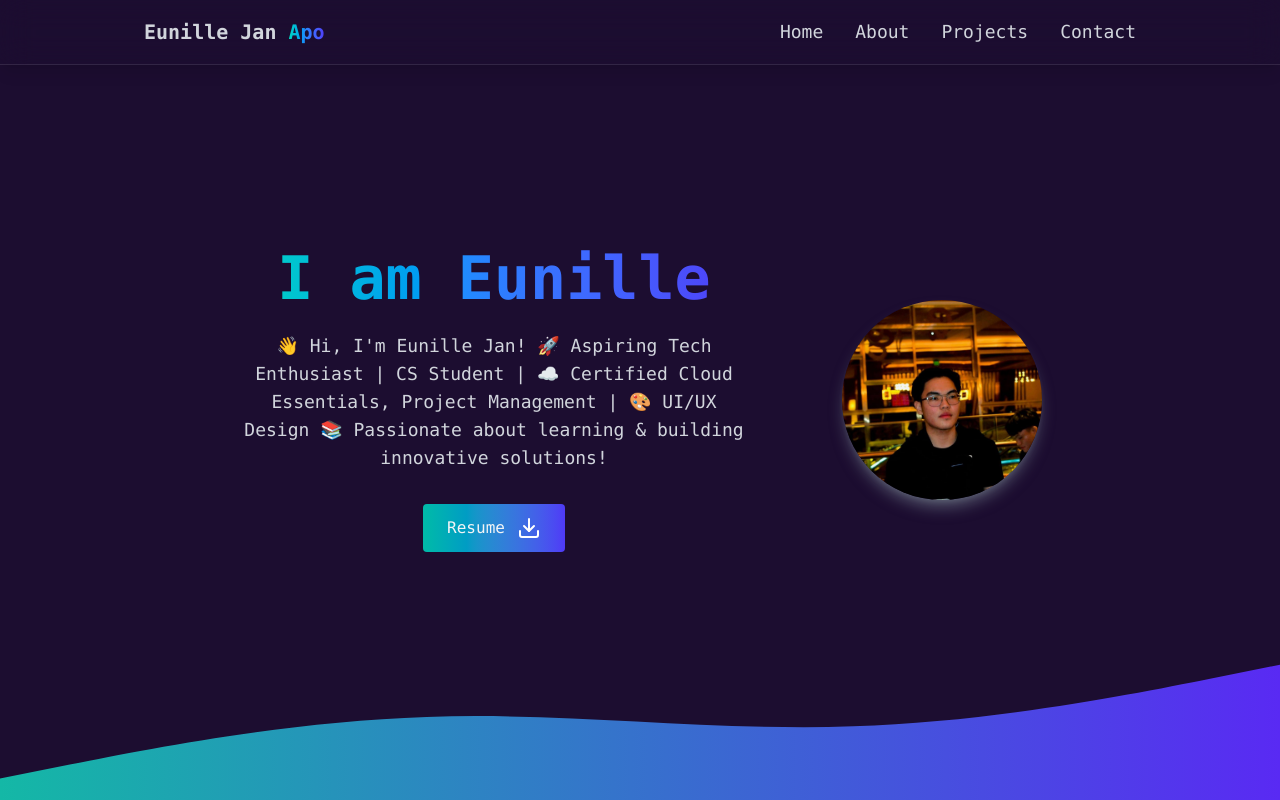
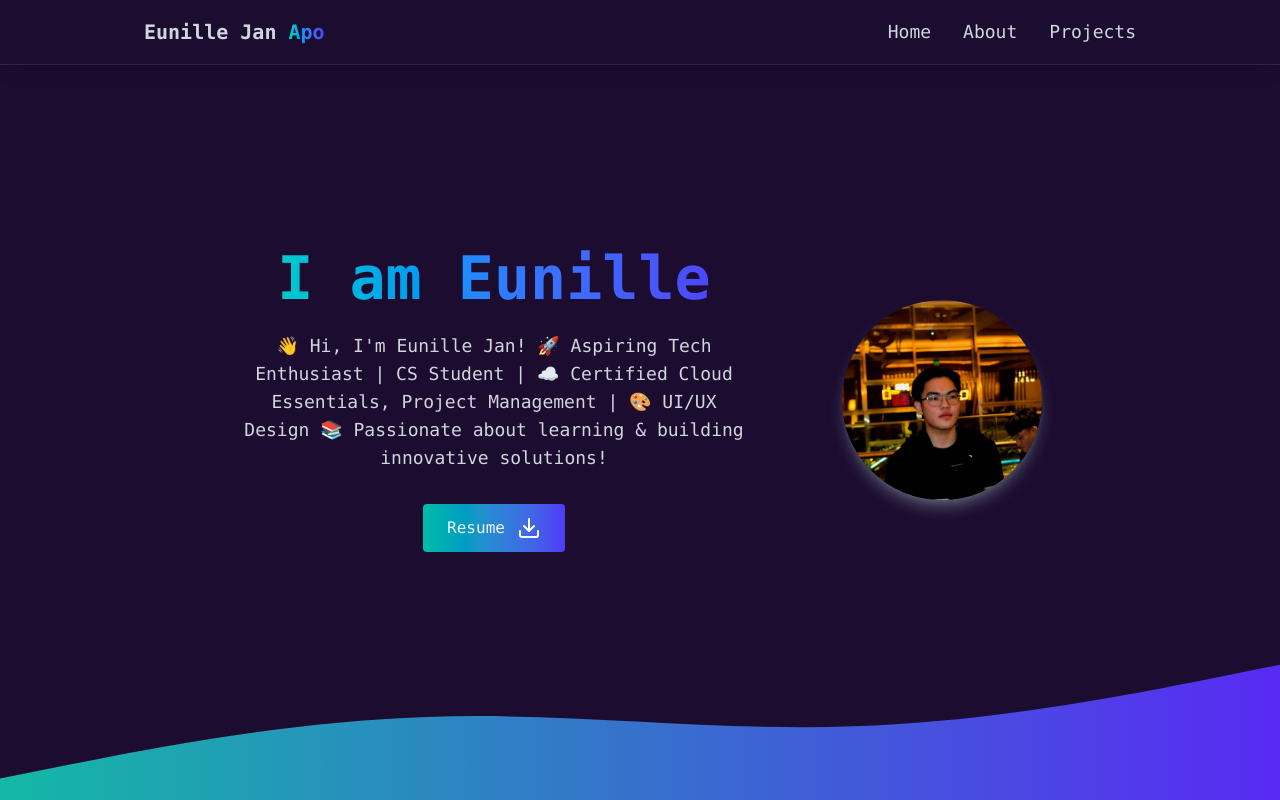
Before and after one commit to eunille/Portfolio, a React (Vite) app: page / in a window 1280 px wide. Shown: the top 800 px of the page. Built offline with nearby package versions, Linux system fonts and the light colour scheme.

Commit message:
Fixed Bugs in home.jsx

```diff
--- a/src/Ui/Navbar.jsx
+++ b/src/Ui/Navbar.jsx
@@ -41,12 +41,7 @@ function Navbar({ isMenuOpen, setIsMenuOpen }) {
               >
                 Projects
               </a>
-              <a
-                href="#contact"
-                className="text-gray-300 text-lg hover:text-xl hover:text-white transition-all"
-              >
-                Contact
-              </a>
+
             </div>
           </div>
         </div>
--- a/src/sections/Home.jsx
+++ b/src/sections/Home.jsx
@@ -5,7 +5,7 @@ import resume from "../assets/resume.pdf";
 function Home() {
   return (
     <section
-      id="#home"
+      id="home"
       className="min-h-screen flex flex-col justify-center items-center lg:flex-row-reverse gap-9 lg:gap-15 "
     >
       <div className="text-center z-10 px-4">
```
Also changed, not shown: 1 other file (tests, documents, lock files or other folders).
